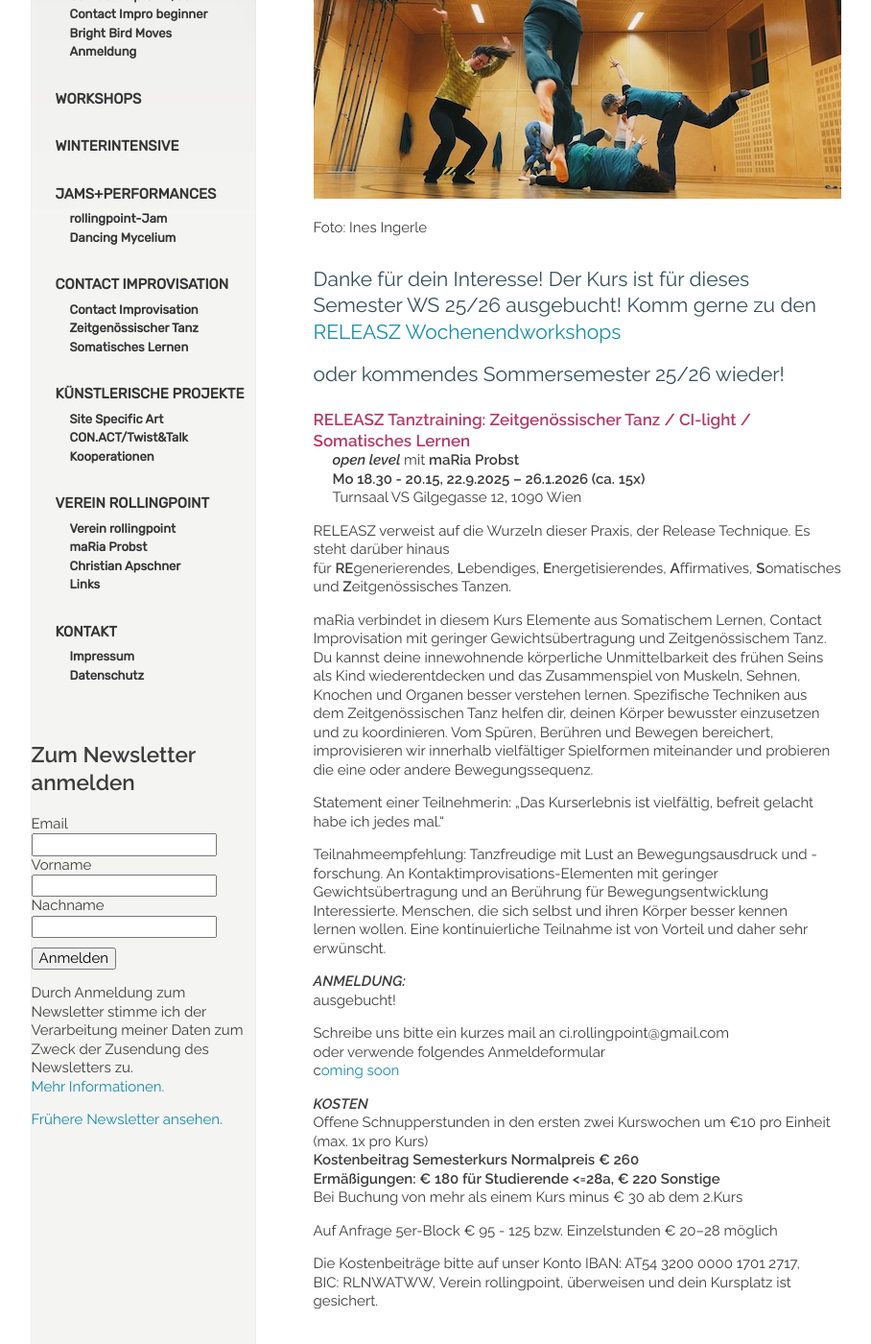
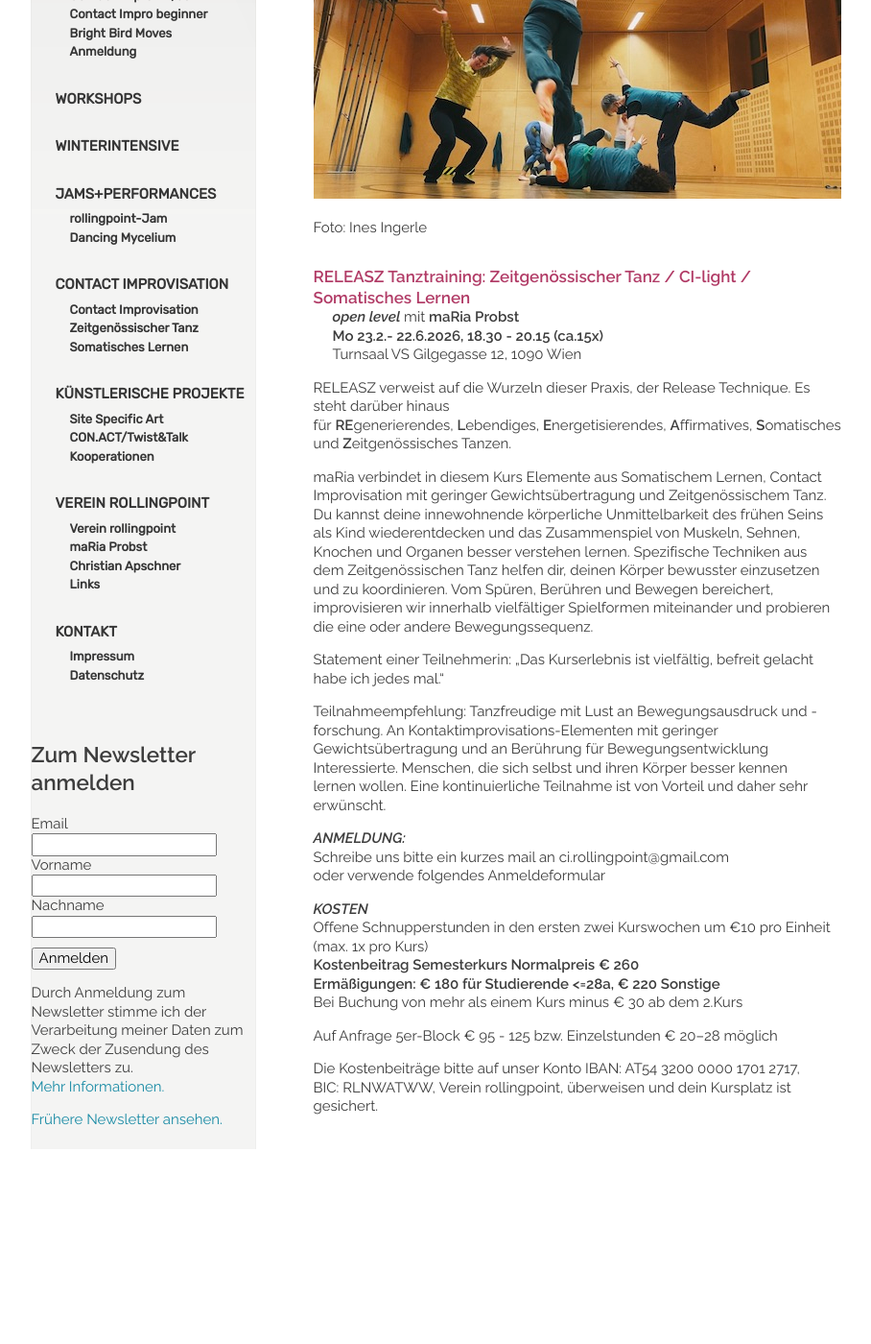
Before and after one commit to manulari/rollingpointat, a Jekyll site: the page built from _pages_de/releasze.md, in a window 1280 px wide and 1400 px high, scrolled down 244 px. Shown: the whole window at 96% size, without its empty margins (152-1060 px from the left). Built offline with Jekyll 4.4.1, drawn with Linux system fonts in a browser that asks for light colours; comment, search, counter and statistics services are not loaded; after the commit the page ends 1441 px from its top, so only the background shows below that.

Commit message:
Update page (de) “releasze”

```diff
--- a/_pages_de/releasze.md
+++ b/_pages_de/releasze.md
@@ -7,14 +7,10 @@ language: de
 
 Foto: Ines Ingerle
 
-## Danke für dein Interesse! Der Kurs ist für dieses Semester WS 25/26 ausgebucht! Komm gerne zu den [RELEASZ Wochenendworkshops](#faszien)
-
-## oder kommendes Sommersemester 25/26 wieder!
-
 #### RELEASZ Tanztraining: Zeitgenössischer Tanz / CI-light / Somatisches Lernen
 
 ***open level*** mit **maRia Probst**\
-**Mo 18.30 - 20.15, 22.9.2025 – 26.1.2026 (ca. 15x)**\
+**Mo 23.2.- 22.6.2026, 18.30 - 20.15 (ca.15x)**\
 Turnsaal VS Gilgegasse 12, 1090 Wien
 
 RELEASZ verweist auf die Wurzeln dieser Praxis, der Release Technique. Es steht darüber hinaus für **RE**generierendes, **L**ebendiges, **E**nergetisierendes, **A**ffirmatives, **S**omatisches und **Z**eitgenössisches Tanzen.
@@ -26,11 +22,8 @@ Statement einer Teilnehmerin: „Das Kurserlebnis ist vielfältig, befreit gelac
 Teilnahmeempfehlung: Tanzfreudige mit Lust an Bewegungsausdruck und -forschung. An Kontaktimprovisations-Elementen mit geringer Gewichtsübertragung und an Berührung für Bewegungsentwicklung Interessierte. Menschen, die sich selbst und ihren Körper besser kennen lernen wollen. Eine kontinuierliche Teilnahme ist von Vorteil und daher sehr erwünscht.
 
 ***ANMELDUNG:***\
-ausgebucht!
-
 Schreibe uns bitte ein kurzes mail an ci.rollingpoint@gmail.com\
-oder verwende folgendes Anmeldeformular\
-c[oming soon](https://forms.gle/D5bwoQwoeueLpRCw7)
+oder verwende folgendes Anmeldeformular
 
 ***KOSTEN***\
 Offene Schnupperstunden in den ersten zwei Kurswochen um €10 pro Einheit (max. 1x pro Kurs)\
```
